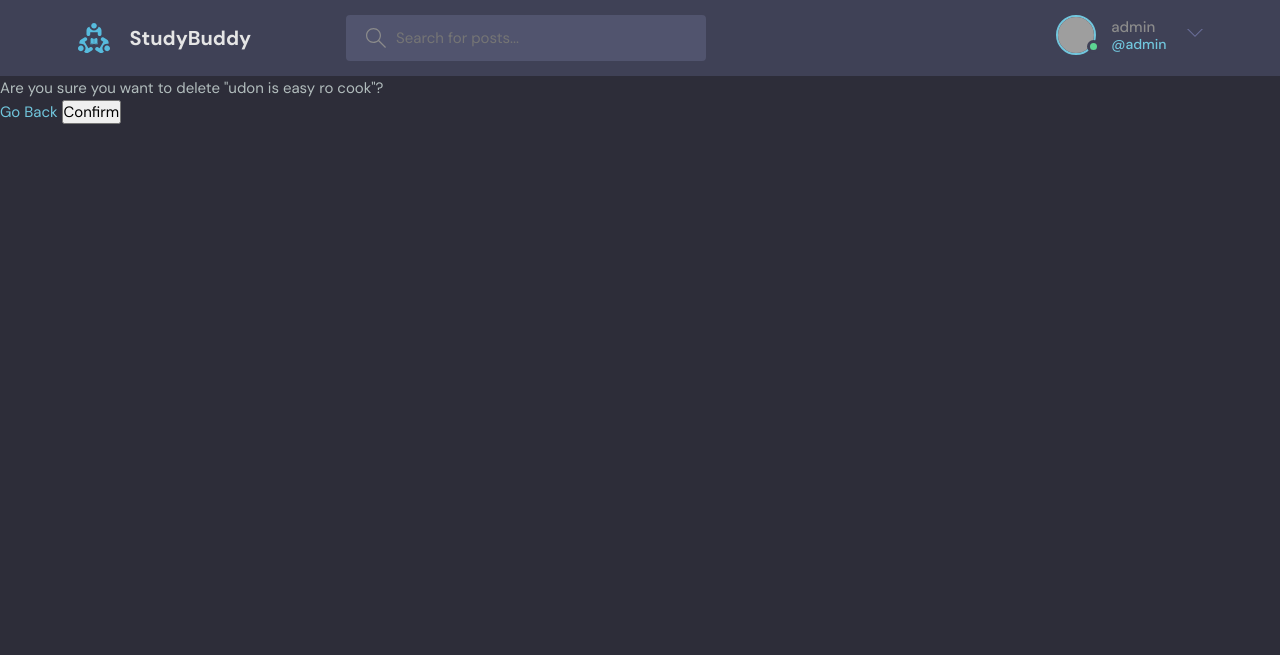
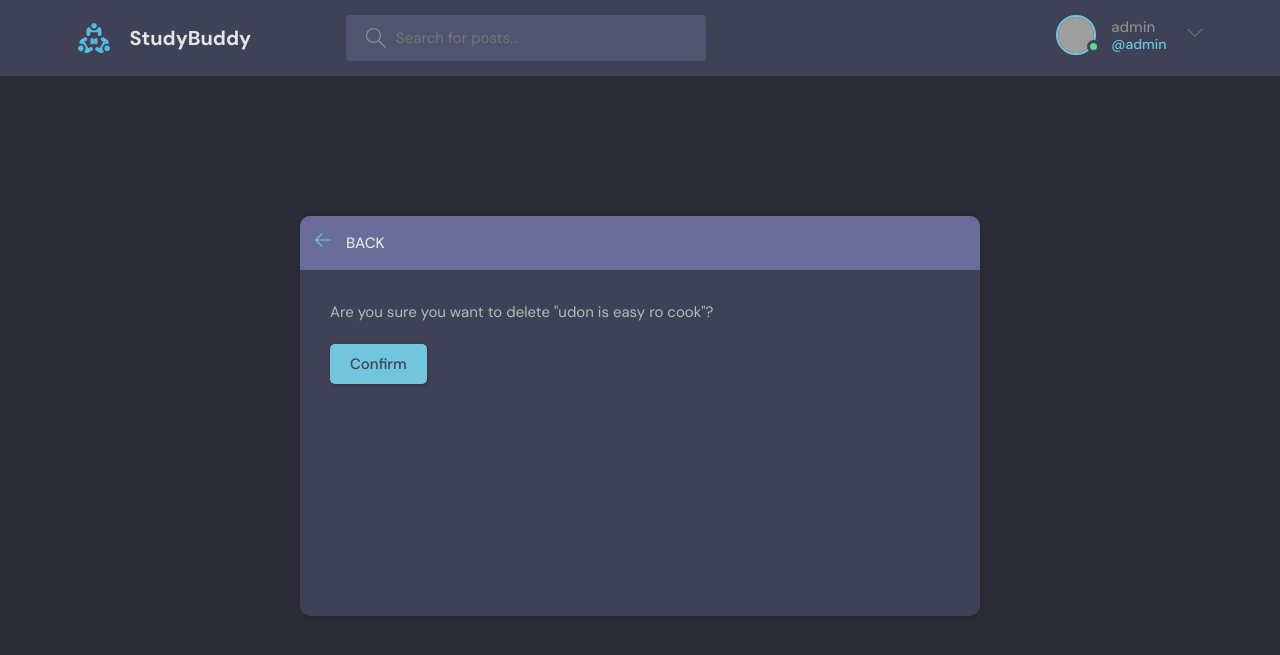
Before and after one commit to kikutan-day65/discord-like-django, a Django app: page /delete-message/8/ in a window 1280 px wide. Shown: the top 655 px of the page. Run offline with Django 4.2, Linux system fonts and the light colour scheme; a user stored in the database is signed in; data comes from the database, SQL or seed files in the repository; grey boxes are pictures that could not be loaded.

Commit message:
add delete page

```diff
--- a/base/templates/base/delete.html
+++ b/base/templates/base/delete.html
@@ -2,18 +2,37 @@
 
 
 {% block content %}
+    <main class="delete-item layout">
+        <div class="container">
+            <div class="layout__box">
+                <div class="layout__boxHeader">
+                    <div class="layout__boxTitle">
+                        <a href="{{request.META.HTTP_REFERER}}">
+                            <svg version="1.1" xmlns="http://www.w3.org/2000/svg" width="32" height="32"
+                                viewBox="0 0 32 32">
+                                <title>arrow-left</title>
+                                <path
+                                    d="M13.723 2.286l-13.723 13.714 13.719 13.714 1.616-1.611-10.96-10.96h27.625v-2.286h-27.625l10.965-10.965-1.616-1.607z">
+                                </path>
+                            </svg>
+                        </a>
+                        <h3>Back</h3>
+                    </div>
+                </div>
+                <div class="layout__body">
+                    <form class="form" method="POST" action="">
+                        {% csrf_token %}
+                        <div class="form__group">
+                            <p>Are you sure you want to delete "{{obj}}"?</p>
+                        </div>
 
-    <form method="POST" action="">
-        {% csrf_token %}
-        <p>Are you sure you want to  delete "{{obj}}"?</p>
+                        <div class="for__group">
+                            <input class="btn btn--main" type="submit" value="Confirm" />
+                        </div>
 
-        <!--
-            "{{request.META.HTTP_REFERER}}"" can be useful in many cases,
-            including when you want to REDIRECT the user back to the PREVIOUS PAGE
-            after a certain action is performed,such as deleting a post.
-         -->
-        <a href="{{request.META.HTTP_REFERER}}">Go Back</a>
-        <input type="submit" value="Confirm">
-    </form>
-
+                    </form>
+                </div>
+            </div>
+        </div>
+    </main>
 {% endblock content %}
```
Also changed, not shown: base/templates/base/delete_old.html (added, +19 -0 lines), base/templates/base/update_user.html (renamed from base/templates/base/update-user.html).
